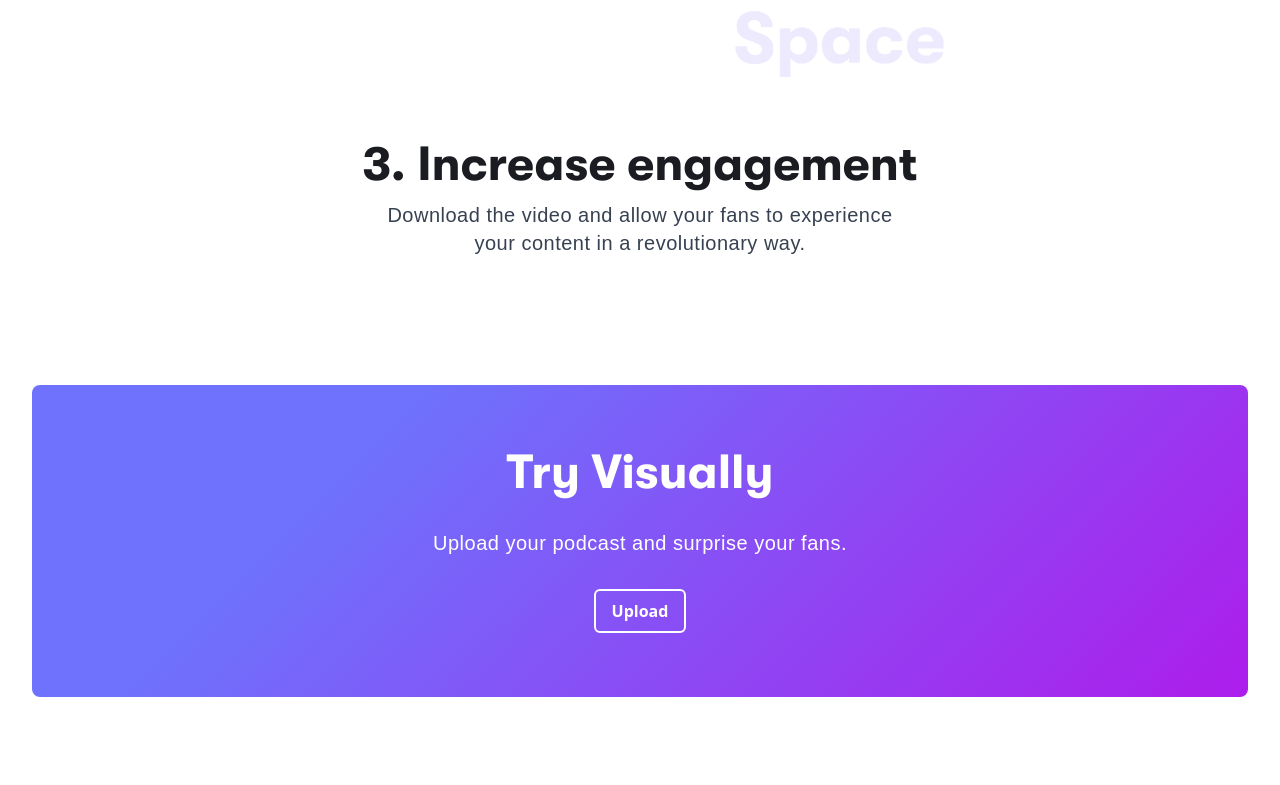
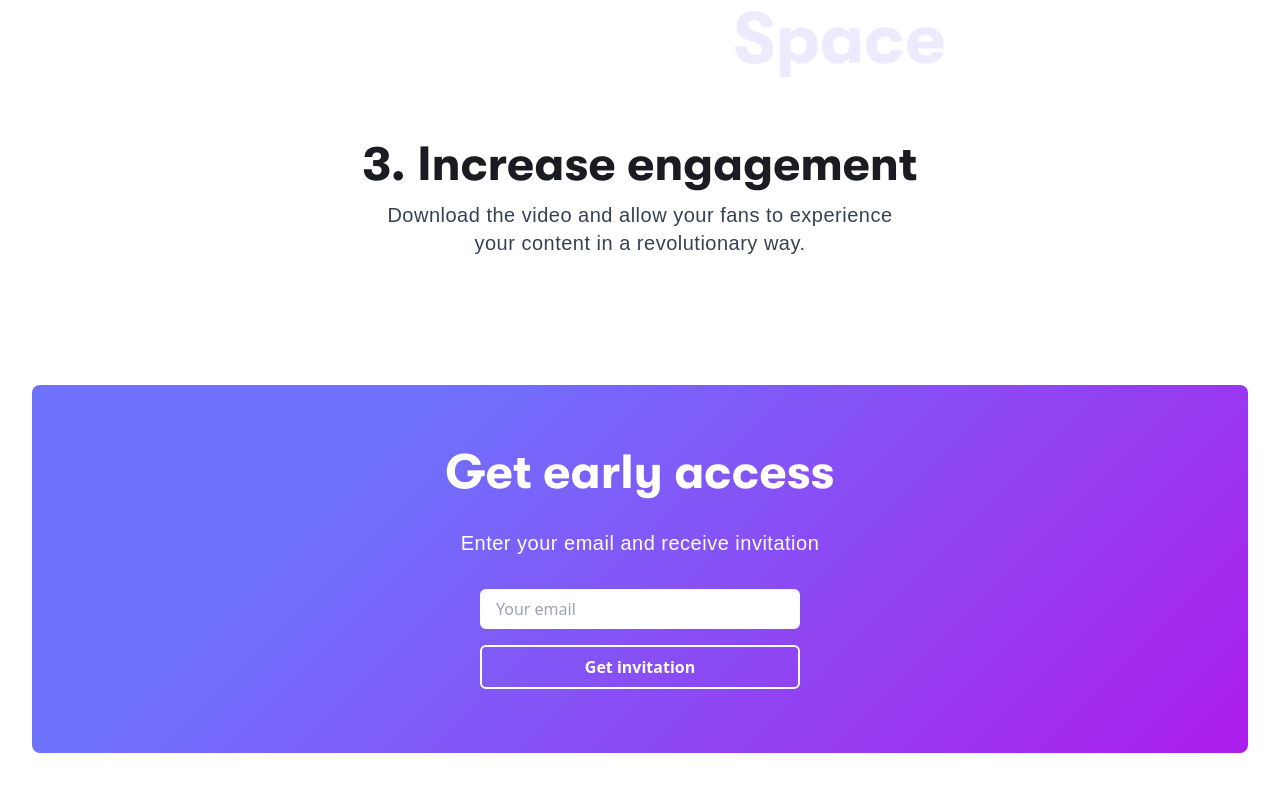
Before and after one commit to supalarry/visually-client, an Angular app: page /home in a window 1280 px wide. Shown: the part 2116-2901 px from the top of the page. Before the commit the page ends 2845 px from the top, so only its background shows below. Built offline with nearby package versions, Linux system fonts and the light colour scheme; a web font is replaced by a local one.

Commit message:
Added email waiting list signup

```diff
--- /dev/null
+++ b/src/app/features/home/email/email.component.html
@@ -0,0 +1,10 @@
+<section class="container try">
+  <h1 class="heading">Get early access</h1>
+  <div>
+    <p class="description">Enter your email and receive invitation</p>
+  </div>
+  <div class="signup">
+    <input type="email" placeholder="Your email" />
+    <button class="button button-white-outline">Get invitation</button>
+  </div>
+</section>
--- /dev/null
+++ b/src/app/features/home/email/email.component.scss
@@ -0,0 +1,50 @@
+@import '../../../../styles/helpers/mixins';
+@import '../../../../styles/helpers/colors';
+@import '../../../../styles/base/typography';
+@import '../../../../styles/utility-classes/container';
+
+.try {
+  @apply text-center;
+  @apply py-16;
+  @apply mb-8;
+  @apply rounded-lg;
+  background-color: #ad1deb;
+  background-image: linear-gradient(315deg, #ad1deb 0%, #6e72fc 74%);
+  color: $light;
+}
+
+.signup {
+  @apply flex;
+  @apply flex-col;
+  @apply max-w-xs;
+  @apply mx-auto;
+}
+
+.signup input {
+  @apply px-4;
+  @apply py-2;
+  @apply rounded-md;
+  color: $dark;
+}
+
+.signup input:focus {
+  @apply outline-none;
+}
+
+.try h1 {
+  @apply mb-4;
+}
+
+p {
+  @apply my-8;
+}
+
+.button {
+  @extend .button;
+  @apply mt-4;
+}
+
+.description {
+  @extend .description;
+  color: $light;
+}
--- /dev/null
+++ b/src/app/features/home/email/email.component.ts
@@ -0,0 +1,26 @@
+import { Component, OnInit } from '@angular/core';
+import { FileUpload } from '../../../shared/models/file-upload.model';
+
+@Component({
+  selector: 'app-email',
+  templateUrl: './email.component.html',
+  styleUrls: ['./email.component.scss'],
+})
+export class EmailComponent implements OnInit {
+  progress = false;
+  finished = false;
+  url = '';
+  constructor() {}
+
+  ngOnInit(): void {}
+
+  onFileUploaded(file: FileUpload) {
+    if (file.status === 'progress') {
+      this.progress = true;
+    } else if (file.status === 'finished') {
+      this.url = file.url;
+      this.finished = true;
+      this.progress = false;
+    }
+  }
+}
--- a/src/app/features/home/home.component.html
+++ b/src/app/features/home/home.component.html
@@ -1,5 +1,6 @@
 <main class="main-container">
   <app-hero></app-hero>
   <app-explanation></app-explanation>
-  <app-try></app-try>
+  <!-- <app-try></app-try> -->
+  <app-email></app-email>
 </main>
--- a/src/app/features/home/home.module.ts
+++ b/src/app/features/home/home.module.ts
@@ -6,9 +6,10 @@
 import { HeroComponent } from './hero/hero.component';
 import { ExplanationComponent } from './explanation/explanation.component';
 import { TryComponent } from './try/try.component';
+import { EmailComponent } from './email/email.component';
 
 @NgModule({
-  declarations: [HomeComponent, HeroComponent, ExplanationComponent, TryComponent],
+  declarations: [HomeComponent, HeroComponent, ExplanationComponent, TryComponent, EmailComponent],
   imports: [SharedModule, HomeRoutingModule],
 })
 export class HomeModule {}
```
Also changed, not shown: 1 other file (tests, documents, lock files or other folders).
